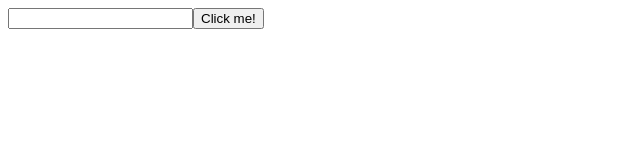
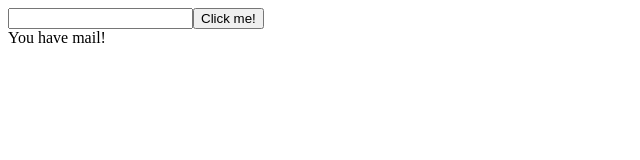
Before and after one commit to timscriv/angular-playground, an Angular app in the folder angular-fundamentals/: page / in a window 1280 px wide. Shown: the top 160 px of the page, without its empty margins (0-640 px from the left). Built offline with nearby package versions, Linux system fonts and the light colour scheme.

Commit message:
added simple service

```diff
--- a/angular-fundamentals/src/app/app.component.html
+++ b/angular-fundamentals/src/app/app.component.html
@@ -1,3 +1,4 @@
 <div>
-<app-simple-form></app-simple-form>
+  <app-simple-form></app-simple-form>
+  {{mail.message}}
 </div>
--- a/angular-fundamentals/src/app/app.component.ts
+++ b/angular-fundamentals/src/app/app.component.ts
@@ -1,4 +1,5 @@
 import { Component } from '@angular/core';
+import { MailService } from './mail.service';
 
 @Component({
   selector: 'app-root',
@@ -7,4 +8,7 @@ import { Component } from '@angular/core';
 })
 export class AppComponent {
   title = 'Hello World!';
+
+  constructor(private mail: MailService) { }
+
 }
--- a/angular-fundamentals/src/app/app.module.ts
+++ b/angular-fundamentals/src/app/app.module.ts
@@ -5,6 +5,7 @@ import { HttpModule } from '@angular/http';
 
 import { AppComponent } from './app.component';
 import { SimpleFormComponent } from './simple-form/simple-form.component';
+import { MailService } from './mail.service';
 
 @NgModule({
   declarations: [
@@ -16,7 +17,9 @@ import { SimpleFormComponent } from './simple-form/simple-form.component';
     FormsModule,
     HttpModule
   ],
-  providers: [],
+  providers: [
+    MailService
+  ],
   bootstrap: [AppComponent]
 })
 export class AppModule { }
--- /dev/null
+++ b/angular-fundamentals/src/app/mail.service.ts
@@ -0,0 +1,10 @@
+import { Injectable } from '@angular/core';
+
+@Injectable()
+export class MailService {
+
+  message = 'You have mail!';
+
+  constructor() { }
+
+}
```
Also changed, not shown: 1 other file (tests, documents, lock files or other folders).
